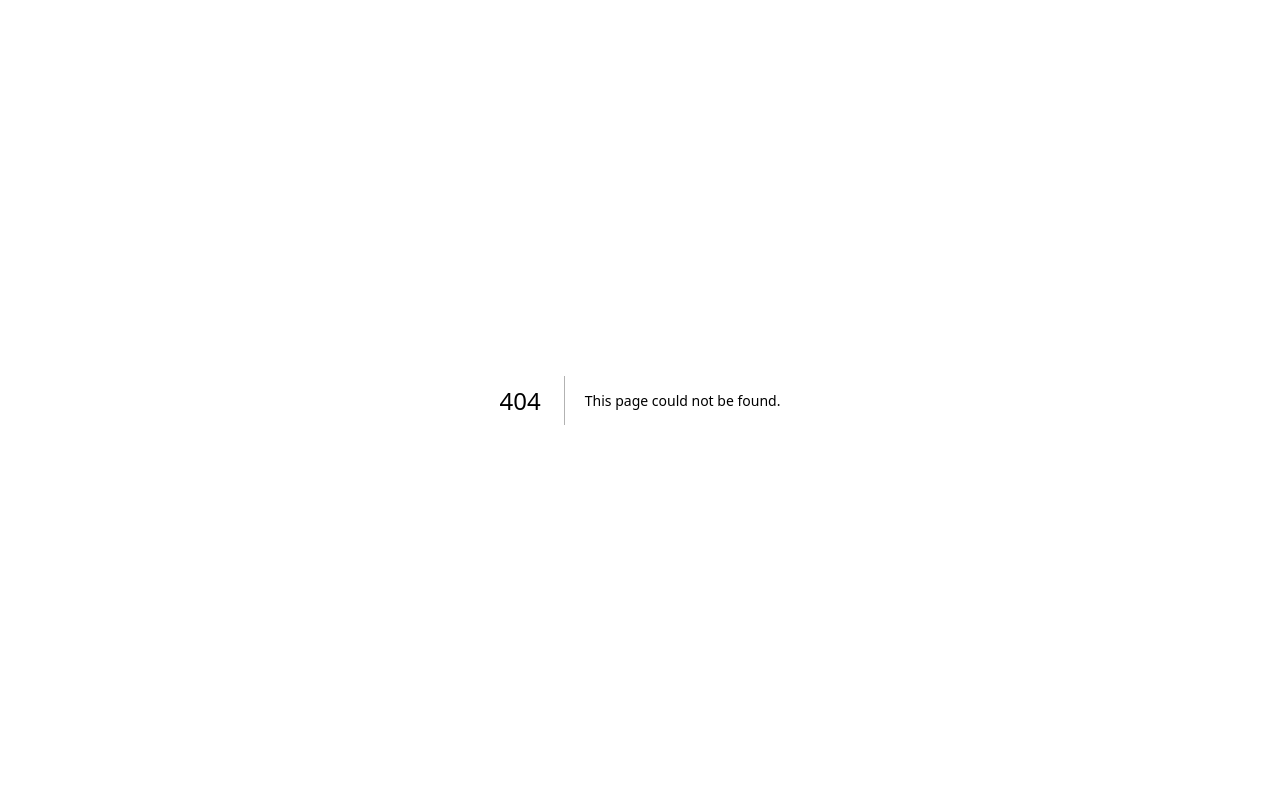
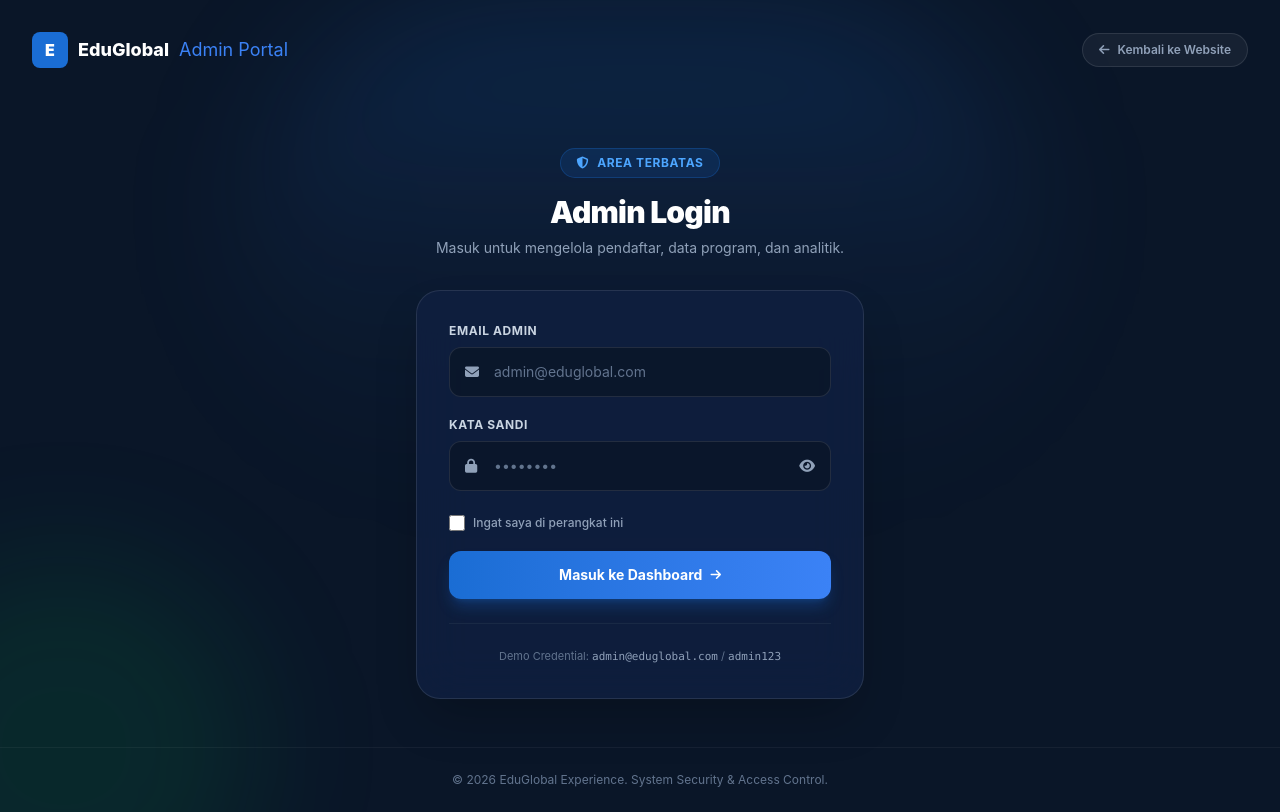
Before and after one commit to gkhabibi1/Eduglobal, a Next.js app: page /admin/login in a window 1280 px wide. Before the commit this address had no page. Built offline with nearby package versions, Linux system fonts and the light colour scheme.

Commit message:
Menambahkan halaman login admin

```diff
--- a/src/app/about/page.jsx
+++ b/src/app/about/page.jsx
@@ -30,9 +30,9 @@ export default function AboutPage() {
       <Navbar />
 
       {/* HERO SECTION */}
-      <section className="relative pt-40 pb-20 px-6 md:px-10 bg-gradient-to-br from-slate-50 to-white overflow-hidden">
-        {/* Decorative Blob */}
-        <div className="absolute -top-24 -right-24 w-[600px] h-[600px] bg-gradient-to-br from-[#3b82f6]/10 to-transparent rounded-full blur-3xl pointer-events-none"></div>
+      <section className="relative pt-40 pb-20 px-6 md:px-10 bg-gradient-to-br from-slate-100 to-white overflow-hidden">
+        {/* Background Blob Decorative */}
+        <div className="absolute -top-20 -right-20 w-[600px] h-[600px] bg-gradient-to-br from-[#3b82f6]/10 to-transparent rounded-full blur-3xl pointer-events-none"></div>
 
         <div className="max-w-[1200px] mx-auto grid grid-cols-1 lg:grid-cols-12 gap-12 lg:gap-16 items-center relative z-10">
           <div className="lg:col-span-7 fade-in-element opacity-0 translate-y-8 transition-all duration-700">
@@ -59,7 +59,7 @@ export default function AboutPage() {
               />
             </div>
             {/* Floating Badge */}
-            <div className="absolute -bottom-6 -left-6 bg-white p-5 rounded-2xl shadow-xl z-20 flex items-center gap-4 animate-bounce hover:animation-none">
+            <div className="absolute -bottom-6 -left-6 bg-white p-5 rounded-2xl shadow-xl z-20 flex items-center gap-4 border border-slate-100">
               <div className="text-3xl text-[#1a6dd4]">
                 <i className="fas fa-globe-asia"></i>
               </div>
@@ -76,7 +76,7 @@ export default function AboutPage() {
       <section className="py-24 px-6 md:px-10 bg-white">
         <div className="max-w-[1200px] mx-auto grid grid-cols-1 lg:grid-cols-12 gap-12 lg:gap-16 items-center">
           <div className="lg:col-span-5 relative fade-in-element opacity-0 translate-y-8 transition-all duration-700">
-            <div className="absolute -top-5 -left-5 w-28 h-28 bg-[#1a6dd4] rounded-2xl -z-0"></div>
+            <div className="absolute -top-5 -right-5 w-28 h-28 bg-[#1a6dd4] rounded-2xl -z-0"></div>
             <img
               src="https://images.unsplash.com/photo-1517486808906-6ca8b3f04846?w=800&h=600&fit=crop"
               alt="Team meeting and planning"
@@ -152,6 +152,9 @@ export default function AboutPage() {
 
       {/* CTA SECTION */}
       <section className="py-24 px-6 md:px-10 bg-[#0a1628] text-white text-center relative overflow-hidden">
+        {/* Radial Background Accent */}
+        <div className="absolute inset-0 bg-[radial-gradient(circle_at_30%_50%,_rgba(26,109,212,0.25)_0%,_transparent_50%),radial-gradient(circle_at_70%_50%,_rgba(0,200,83,0.15)_0%,_transparent_50%)] pointer-events-none"></div>
+
         <div className="max-w-[800px] mx-auto relative z-10 fade-in-element opacity-0 translate-y-8 transition-all duration-700">
           <h2 className="text-3xl md:text-5xl font-black mb-5 leading-tight">Ready to Begin Your Global Journey?</h2>
           <p className="text-base md:text-lg text-white/70 leading-relaxed mb-10">
--- /dev/null
+++ b/src/app/admin/login/page.jsx
@@ -0,0 +1,190 @@
+"use client";
+
+import { useState } from "react";
+import Link from "next/link";
+import { useRouter } from "next/navigation";
+
+export default function AdminLoginPage() {
+  const router = useRouter();
+
+  // State untuk form input & UI
+  const [email, setEmail] = useState("");
+  const [password, setPassword] = useState("");
+  const [showPassword, setShowPassword] = useState(false);
+  const [isLoading, setIsLoading] = useState(false);
+  const [errorMessage, setErrorMessage] = useState("");
+
+  const handleLogin = async (e) => {
+    e.preventDefault();
+    setIsLoading(true);
+    setErrorMessage("");
+
+    // SIMULASI PROSES LOGIN ADMIN
+    setTimeout(() => {
+      // Contoh kredensial dummy untuk pengujian lokal
+      if (email === "admin@eduglobal.com" && password === "admin123") {
+        setIsLoading(false);
+        // Redirect ke halaman dashboard admin (/admin)
+        router.push("/admin");
+      } else {
+        setIsLoading(false);
+        setErrorMessage("Email atau kata sandi admin tidak valid!");
+      }
+    }, 1200);
+  };
+
+  return (
+    <div className="min-h-screen bg-[#0a1628] font-sans text-white flex flex-col justify-between relative overflow-hidden">
+      {/* CDN FontAwesome */}
+      <link
+        rel="stylesheet"
+        href="https://cdnjs.cloudflare.com/ajax/libs/font-awesome/6.4.0/css/all.min.css"
+      />
+
+      {/* Decorative Background Effects */}
+      <div className="absolute top-0 left-1/2 -translate-x-1/2 w-[800px] h-[500px] bg-gradient-to-b from-[#1a6dd4]/20 via-[#3b82f6]/5 to-transparent rounded-full blur-3xl pointer-events-none"></div>
+      <div className="absolute -bottom-32 -left-32 w-96 h-96 bg-[#00c853]/10 rounded-full blur-3xl pointer-events-none"></div>
+
+      {/* Header Sederhana */}
+      <header className="p-6 md:p-8 relative z-10 flex justify-between items-center max-w-7xl mx-auto w-full">
+        <Link href="/" className="flex items-center gap-2.5 font-extrabold text-lg text-white group">
+          <div className="w-9 h-9 bg-[#1a6dd4] rounded-lg flex items-center justify-center text-white font-black text-base transition-transform group-hover:scale-105">
+            E
+          </div>
+          EduGlobal <span className="text-[#3b82f6] font-normal">Admin Portal</span>
+        </Link>
+
+        <Link
+          href="/"
+          className="text-xs font-semibold text-slate-400 hover:text-white transition-colors flex items-center gap-2 bg-white/5 hover:bg-white/10 px-4 py-2 rounded-full border border-white/10"
+        >
+          <i className="fas fa-arrow-left text-xs"></i> Kembali ke Website
+        </Link>
+      </header>
+
+      {/* Main Login Card Container */}
+      <main className="flex-1 flex items-center justify-center px-6 py-12 relative z-10">
+        <div className="w-full max-w-md">
+
+          {/* Badge Portal Admin */}
+          <div className="text-center mb-8">
+            <div className="inline-flex items-center gap-2 bg-[#1a6dd4]/15 border border-[#1a6dd4]/30 text-[#4da6ff] px-4 py-1.5 rounded-full text-xs font-bold uppercase tracking-wider mb-4">
+              <i className="fas fa-shield-halved"></i> Area Terbatas
+            </div>
+            <h1 className="text-3xl font-black text-white tracking-tight mb-2">
+              Admin Login
+            </h1>
+            <p className="text-sm text-slate-400">
+              Masuk untuk mengelola pendaftar, data program, dan analitik.
+            </p>
+          </div>
+
+          {/* Form Card */}
+          <div className="bg-[#0f2042]/80 backdrop-blur-xl border border-white/10 rounded-3xl p-8 shadow-2xl relative">
+
+            {/* Pesan Error */}
+            {errorMessage && (
+              <div className="mb-6 p-4 rounded-xl bg-red-500/15 border border-red-500/30 text-red-400 text-xs font-medium flex items-center gap-3">
+                <i className="fas fa-exclamation-circle text-base shrink-0"></i>
+                <span>{errorMessage}</span>
+              </div>
+            )}
+
+            <form onSubmit={handleLogin} className="space-y-5">
+              {/* Field Email */}
+              <div>
+                <label className="block text-xs font-bold uppercase tracking-wider text-slate-300 mb-2">
+                  Email Admin
+                </label>
+                <div className="relative">
+                  <span className="absolute inset-y-0 left-0 pl-4 flex items-center text-slate-400">
+                    <i className="fas fa-envelope text-sm"></i>
+                  </span>
+                  <input
+                    type="email"
+                    required
+                    value={email}
+                    onChange={(e) => setEmail(e.target.value)}
+                    placeholder="admin@eduglobal.com"
+                    className="w-full bg-[#0a1628]/80 border border-white/10 focus:border-[#3b82f6] focus:ring-1 focus:ring-[#3b82f6] rounded-xl pl-11 pr-4 py-3.5 text-sm text-white placeholder-slate-500 outline-none transition-all"
+                  />
+                </div>
+              </div>
+
+              {/* Field Password */}
+              <div>
+                <div className="flex justify-between items-center mb-2">
+                  <label className="block text-xs font-bold uppercase tracking-wider text-slate-300">
+                    Kata Sandi
+                  </label>
+                </div>
+                <div className="relative">
+                  <span className="absolute inset-y-0 left-0 pl-4 flex items-center text-slate-400">
+                    <i className="fas fa-lock text-sm"></i>
+                  </span>
+                  <input
+                    type={showPassword ? "text" : "password"}
+                    required
+                    value={password}
+                    onChange={(e) => setPassword(e.target.value)}
+                    placeholder="••••••••"
+                    className="w-full bg-[#0a1628]/80 border border-white/10 focus:border-[#3b82f6] focus:ring-1 focus:ring-[#3b82f6] rounded-xl pl-11 pr-11 py-3.5 text-sm text-white placeholder-slate-500 outline-none transition-all"
+                  />
+                  <button
+                    type="button"
+                    onClick={() => setShowPassword(!showPassword)}
+                    className="absolute inset-y-0 right-0 pr-4 flex items-center text-slate-400 hover:text-slate-200 transition-colors"
+                  >
+                    <i className={`fas ${showPassword ? "fa-eye-slash" : "fa-eye"} text-sm`}></i>
+                  </button>
+                </div>
+              </div>
+
+              {/* Remember Me Checkbox */}
+              <div className="flex items-center justify-between pt-1">
+                <label className="flex items-center gap-2 cursor-pointer">
+                  <input
+                    type="checkbox"
+                    className="w-4 h-4 rounded border-white/20 bg-[#0a1628] text-[#1a6dd4] focus:ring-[#1a6dd4] focus:ring-offset-0"
+                  />
+                  <span className="text-xs text-slate-400 font-medium">Ingat saya di perangkat ini</span>
+                </label>
+              </div>
+
+              {/* Tombol Submit */}
+              <button
+                type="submit"
+                disabled={isLoading}
+                className="w-full bg-gradient-to-r from-[#1a6dd4] to-[#3b82f6] hover:from-[#155bb3] hover:to-[#2563eb] text-white font-bold py-3.5 px-6 rounded-xl text-sm transition-all shadow-lg shadow-[#1a6dd4]/30 hover:shadow-[#1a6dd4]/50 flex items-center justify-center gap-2 disabled:opacity-60 disabled:cursor-not-allowed mt-2"
+              >
+                {isLoading ? (
+                  <>
+                    <i className="fas fa-circle-notch fa-spin text-sm"></i>
+                    <span>Memverifikasi...</span>
+                  </>
+                ) : (
+                  <>
+                    <span>Masuk ke Dashboard</span>
+                    <i className="fas fa-arrow-right text-xs"></i>
+                  </>
+                )}
+              </button>
+            </form>
+
+            {/* Hint Demo (Opsional untuk testing) */}
+            <div className="mt-6 pt-6 border-t border-white/5 text-center">
+              <p className="text-[11px] text-slate-500">
+                Demo Credential: <span className="text-slate-400 font-mono">admin@eduglobal.com</span> / <span className="text-slate-400 font-mono">admin123</span>
+              </p>
+            </div>
+          </div>
+        </div>
+      </main>
+
+      {/* Footer Sederhana */}
+      <footer className="p-6 text-center text-slate-500 text-xs relative z-10 border-t border-white/5">
+        <p>© 2026 EduGlobal Experience. System Security & Access Control.</p>
+      </footer>
+    </div>
+  );
+}
```
